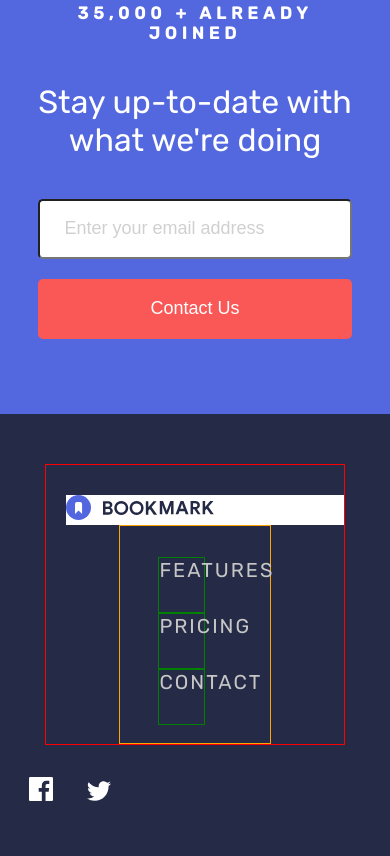
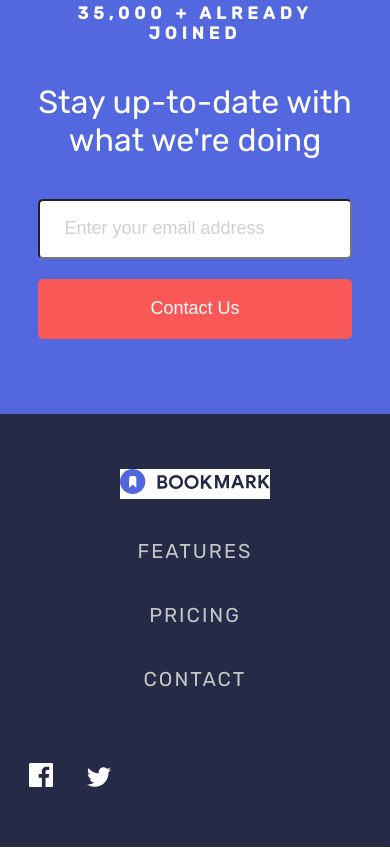
Before and after one commit to JamesN96/Bookmark-landing-page, a plain HTML site: page index.html in a window 390 px wide. Shown: the part 5132-5988 px from the top of the page. Drawn offline with Linux system fonts and the light colour scheme.

Commit message:
Change padding values of footer. Set widths for the footer-logo div, footer-logo img, footer nav and its li elements

```diff
--- a/css/style.css
+++ b/css/style.css
@@ -726,29 +726,40 @@ footer div#footer-left nav ul li a:hover {
 
     /* Footer */
     footer {
-        padding: 50px 0px;
+        padding: 55px 0px;
     }
 
     #footer-left {
-        border: 1px solid red;
         margin: 0 auto;
         display: block;
         width: 90%;
+        text-align: center;
     }
 
-    footer nav {
-        text-align: center;
-        border: 1px solid orange;
+    #footer-logo {
         width: 50%;
         margin: 0 auto;
     }
 
+    #footer-logo img {
+        width: 100%;
+    }
+
+    footer nav {
+        width: 90%;
+        margin: 0 auto;
+    }
+
+    footer nav ul {
+        margin: 40px auto 0px;
+    }
+
     footer nav ul li {
-        width: 60%;
+        width: 90%;
         display: block;
         font-size: 20px;
-        padding-bottom: 30px;
-        border: 1px solid green;
+        padding-bottom: 40px;
+        margin: 0 auto;
     }
 
 }
```
